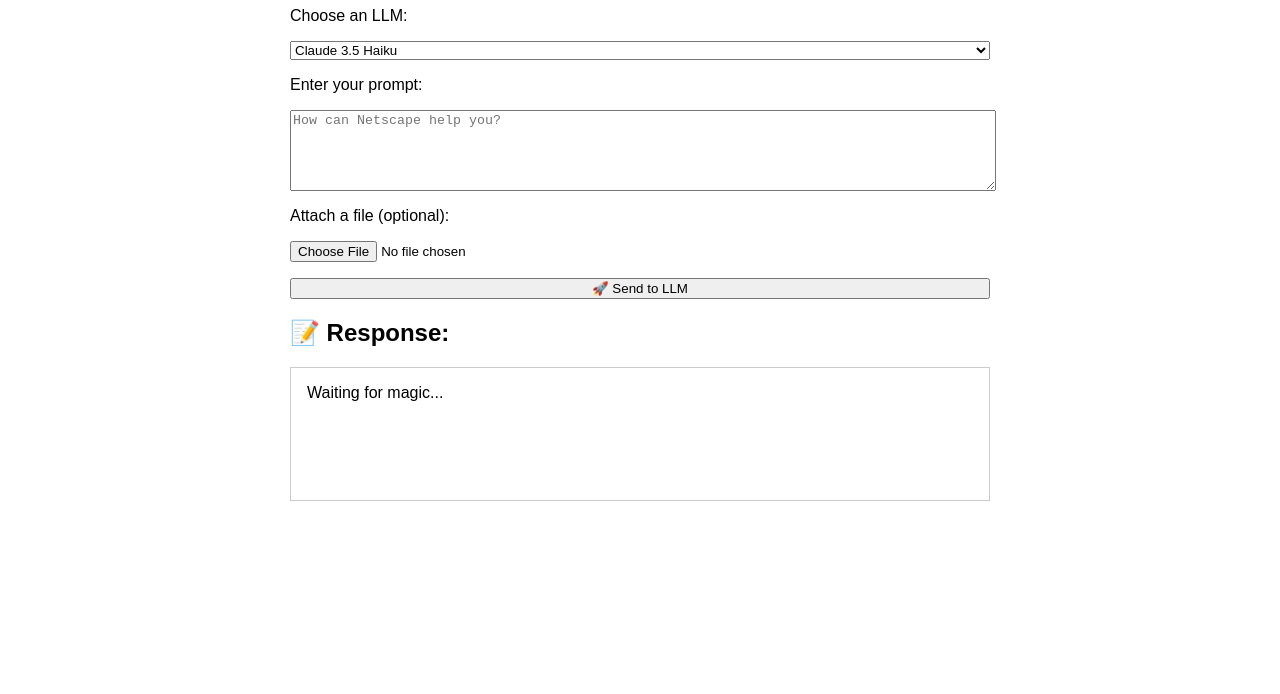
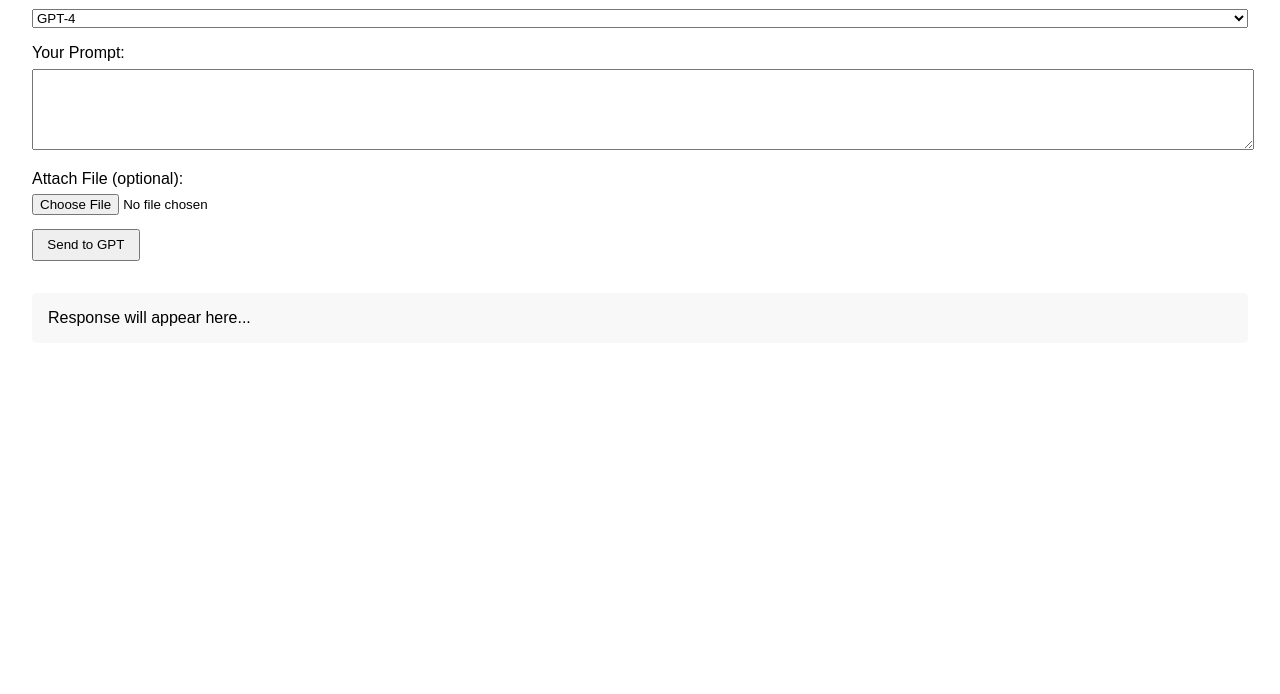
Before and after one commit to Leotheinspector/netscape, a website: page public/index.html in a window 1280 px wide. Shown: the part 106-800 px from the top of the page. Drawn offline with Linux system fonts and the light colour scheme.

Commit message:
Fix model options and UI for LLM Explorer

```diff
--- a/public/index.html
+++ b/public/index.html
@@ -4,32 +4,33 @@
   <meta charset="UTF-8">
   <title>LLM Netscape Explorer</title>
   <style>
-    body { font-family: sans-serif; padding: 2rem; max-width: 700px; margin: auto; }
-    textarea, select, input[type="file"], button { display: block; margin: 1rem 0; width: 100%; }
-    #response { white-space: pre-wrap; border: 1px solid #ccc; padding: 1rem; min-height: 100px; }
+    body { font-family: Arial, sans-serif; margin: 2em; }
+    label { display: block; margin-top: 1em; }
+    textarea, select, input { width: 100%; margin-top: 0.5em; }
+    button { margin-top: 1em; padding: 0.5em 1em; }
+    #response { margin-top: 2em; white-space: pre-wrap; background: #f8f8f8; padding: 1em; border-radius: 5px; }
   </style>
 </head>
 <body>
-  <h1>🧠 LLM Netscape Explorer (PoC)</h1>
-  <label for="model">Choose an LLM:</label>
+
+  <h1>LLM Netscape Explorer</h1>
+
+  <label for="model">Select Model:</label>
   <select id="model">
-    <option>Claude 3.5 Haiku</option>
-    <option>GPT-4.1</option>
-    <option>Meta Llama 3</option>
+    <option value="gpt-4">GPT-4</option>
+    <option value="gpt-3.5-turbo">GPT-3.5 Turbo</option>
   </select>
 
-  <label for="prompt">Enter your prompt:</label>
-  <textarea id="prompt" rows="5" placeholder="How can Netscape help you?"></textarea>
+  <label for="prompt">Your Prompt:</label>
+  <textarea id="prompt" rows="5"></textarea>
 
-  <label for="file">Attach a file (optional):</label>
-  <input type="file" id="file">
+  <label for="file">Attach File (optional):</label>
+  <input type="file" id="file" />
 
-  <button>🚀 Send to LLM</button>
+  <button>Send to GPT</button>
 
-  <h2>📝 Response:</h2>
-  <div id="response">Waiting for magic...</div>
+  <div id="response">Response will appear here...</div>
 
   <script src="main.js"></script>
-
 </body>
 </html>
--- a/public/main.js
+++ b/public/main.js
@@ -1,5 +1,5 @@
 document.querySelector('button').addEventListener('click', async () => {
-  const model = document.getElementById('model').value;
+  const model = document.getElementById('model').value || 'gpt-4';
   const prompt = document.getElementById('prompt').value;
   const fileInput = document.getElementById('file');
   const responseBox = document.getElementById('response');
@@ -14,9 +14,19 @@ document.querySelector('button').addEventListener('click', async () => {
   responseBox.innerText = "Thinking... 🤔";
 
   try {
-    const res = await fetch('/netscape/api/chat', { method: 'POST', body: formData });
+    const res = await fetch('/netscape/api/chat', {
+      method: 'POST',
+      body: formData
+    });
+
     const data = await res.json();
-    responseBox.innerText = data.response;
+
+    if (res.ok && data.response) {
+      responseBox.innerText = data.response;
+    } else {
+      responseBox.innerText = '❌ Something went wrong.';
+      console.error(data.error || 'Unknown error');
+    }
   } catch (err) {
     responseBox.innerText = '❌ Something went wrong.';
     console.error(err);
```
